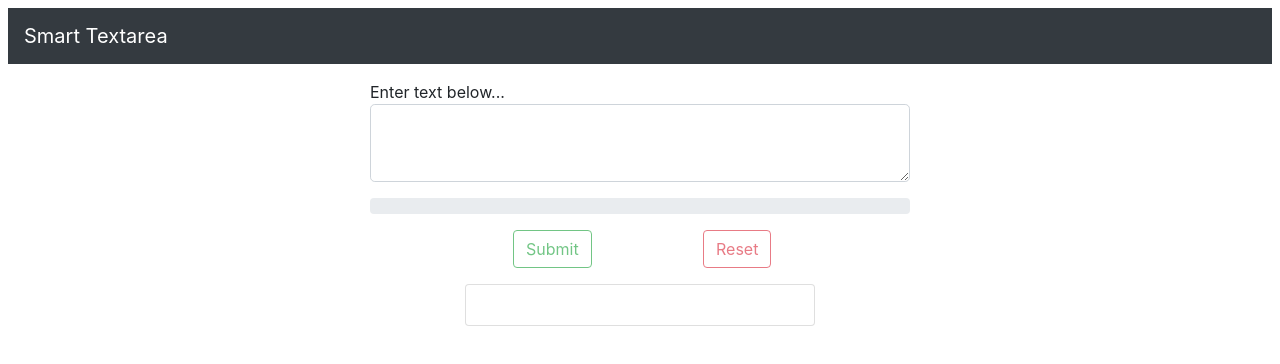
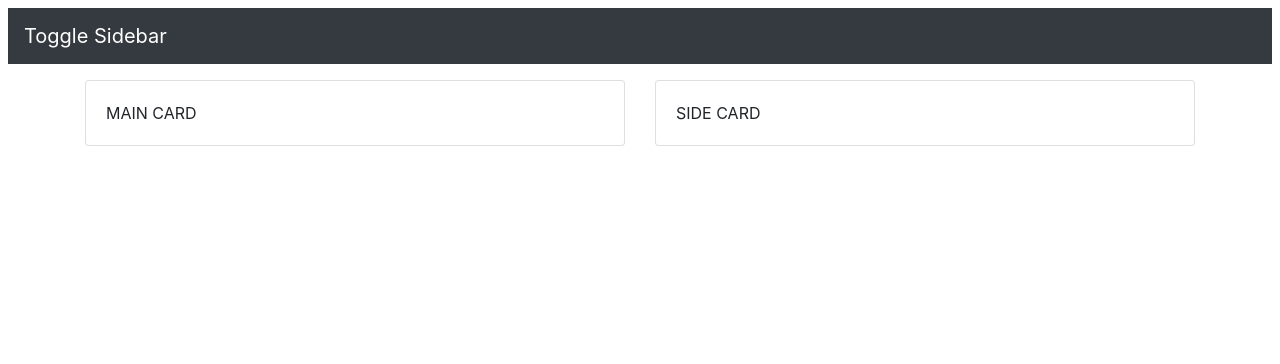
Before and after one commit to swarajlaha/frontend-challenges, a React (Create React App) app: page / in a window 1280 px wide. Shown: the top 364 px of the page. Built offline with nearby package versions, Linux system fonts and the light colour scheme.

Commit message:
add 2 cards

```diff
--- a/src/App.js
+++ b/src/App.js
@@ -1,13 +1,19 @@
 import './App.css';
 import PasswordChecker from './password-checker/pages/PasswordChecker';
 import SmartTextarea from './smart-textarea/pages/SmartTextarea';
+import ToggleSidebar from './toggle-sidebar/pages/ToggleSidebar';
 
 function App() {
   return (
     <>
       { /** Password checker */ }
       {/* <PasswordChecker /> */}
-      <SmartTextarea />
+
+      {/** Smart textarea */}
+      {/* <SmartTextarea /> */}
+
+      {/** Toggle sidebar */}
+      <ToggleSidebar />
     </>
   );
 }
--- /dev/null
+++ b/src/toggle-sidebar/commons/appNavbar.js
@@ -0,0 +1,16 @@
+import React from 'react';
+import { Navbar } from 'react-bootstrap';
+
+const AppNavbar = () => {
+  return (
+    <>
+      <Navbar bg="dark" variant="dark" className='mt-2 ml-2 mr-2'>
+        <Navbar.Brand href="#home">
+          Toggle Sidebar
+        </Navbar.Brand>
+      </Navbar>
+    </>
+  );
+}
+
+export default AppNavbar;
--- /dev/null
+++ b/src/toggle-sidebar/components/mainCard.js
@@ -0,0 +1,14 @@
+import React from 'react'
+import { Card } from 'react-bootstrap'
+
+const MainCard = () => {
+  return (
+    <>
+      <Card>
+        <Card.Body>MAIN CARD</Card.Body>
+      </Card>
+    </>
+  )
+}
+
+export default MainCard
--- /dev/null
+++ b/src/toggle-sidebar/components/sideToggle.js
@@ -0,0 +1,14 @@
+import React from 'react'
+import { Card } from 'react-bootstrap'
+
+const SideToggle = () => {
+  return (
+    <>
+      <Card>
+        <Card.Body>SIDE CARD</Card.Body>
+      </Card>
+    </>
+  )
+}
+
+export default SideToggle
--- /dev/null
+++ b/src/toggle-sidebar/containers/pageContainer.js
@@ -0,0 +1,23 @@
+import React from 'react'
+import { Container, Row, Col } from 'react-bootstrap'
+import MainCard from '../components/mainCard'
+import SideToggle from '../components/sideToggle'
+
+const PageContainer = () => {
+  return (
+    <>
+      <Container className="mt-3">
+        <Row>
+          <Col>
+            <MainCard />
+          </Col>
+          <Col>
+            <SideToggle />
+          </Col>
+        </Row>
+      </Container>
+    </>
+  )
+}
+
+export default PageContainer
--- /dev/null
+++ b/src/toggle-sidebar/pages/ToggleSidebar.js
@@ -0,0 +1,14 @@
+import React from 'react'
+import AppNavbar from '../commons/appNavbar'
+import PageContainer from '../containers/pageContainer'
+
+const ToggleSidebar = () => {
+  return (
+    <>
+      <AppNavbar />
+      <PageContainer />
+    </>
+  )
+}
+
+export default ToggleSidebar
```
